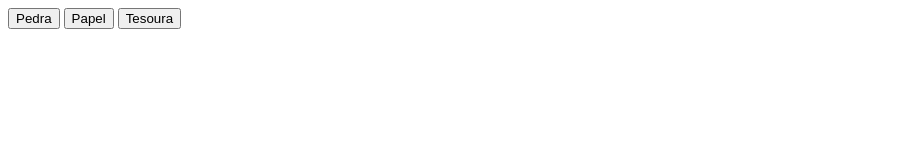
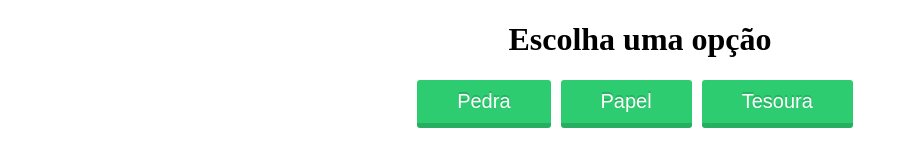
Before and after one commit to Pauloacbb/Jakenpo, a plain HTML site: page index.html in a window 1280 px wide. Shown: the whole page, without its empty margins (0-908 px from the left). Drawn offline with Linux system fonts and the light colour scheme.

Commit message:
Basic UI

```diff
--- a/index.html
+++ b/index.html
@@ -4,19 +4,27 @@
 <head>
   <title>Jakenpo</title>
   <meta charset="UTF-8" />
+  <link rel="stylesheet" href="style.css">
+  <script src="myscript.js" defer></script>
 </head>
 <body>
-  <div>
-    <button id = "pedra" type="button">Pedra</button>
-    <button id = "papel" type="button">Papel</button>
-    <button id = "tesoura" type="button">Tesoura</button>
+  <div id="main">
+    <div>
+      <h1> Escolha uma opção</h1>
+    </div>
+    <div id="options">
+      <button id = "pedra" type="button">Pedra</button>
+      <button id = "papel" type="button">Papel</button>
+      <button id = "tesoura" type="button">Tesoura</button>
+    </div>
   </div>
+
   <div id = "container">
     <div id = "resultsDiv">
 
     </div>
   </div>
-  <script src="myscript.js"></script>
+
 </body>
 
 </html>
--- /dev/null
+++ b/style.css
@@ -0,0 +1,33 @@
+button {
+
+    padding: 10px 40px;
+    margin: 0px 10px 10px 0px;
+
+    border-radius: 3px;
+    font-size: 20px;
+    color: #FFF;
+    text-decoration: none;
+    background-color: #2ecc71;
+    border: none;
+    border-bottom: 5px solid #27ae60;
+    text-shadow: 0px -2px #27ae60;
+    -webkit-transition: all 0.1s;
+    transition: all 0.1s;
+   }
+
+   button:hover, button:active {
+    -webkit-transform: translate(0px,5px);
+    -ms-transform: translate(0px,5px);
+    transform: translate(0px,5px);
+    border-bottom: 1px solid #2ecc71;
+   }
+
+
+h1{
+    display: flex;
+    justify-content: center;
+}
+#options{
+    display: flex;
+    justify-content: center;
+}
```
Also changed, not shown: 1 other file.
